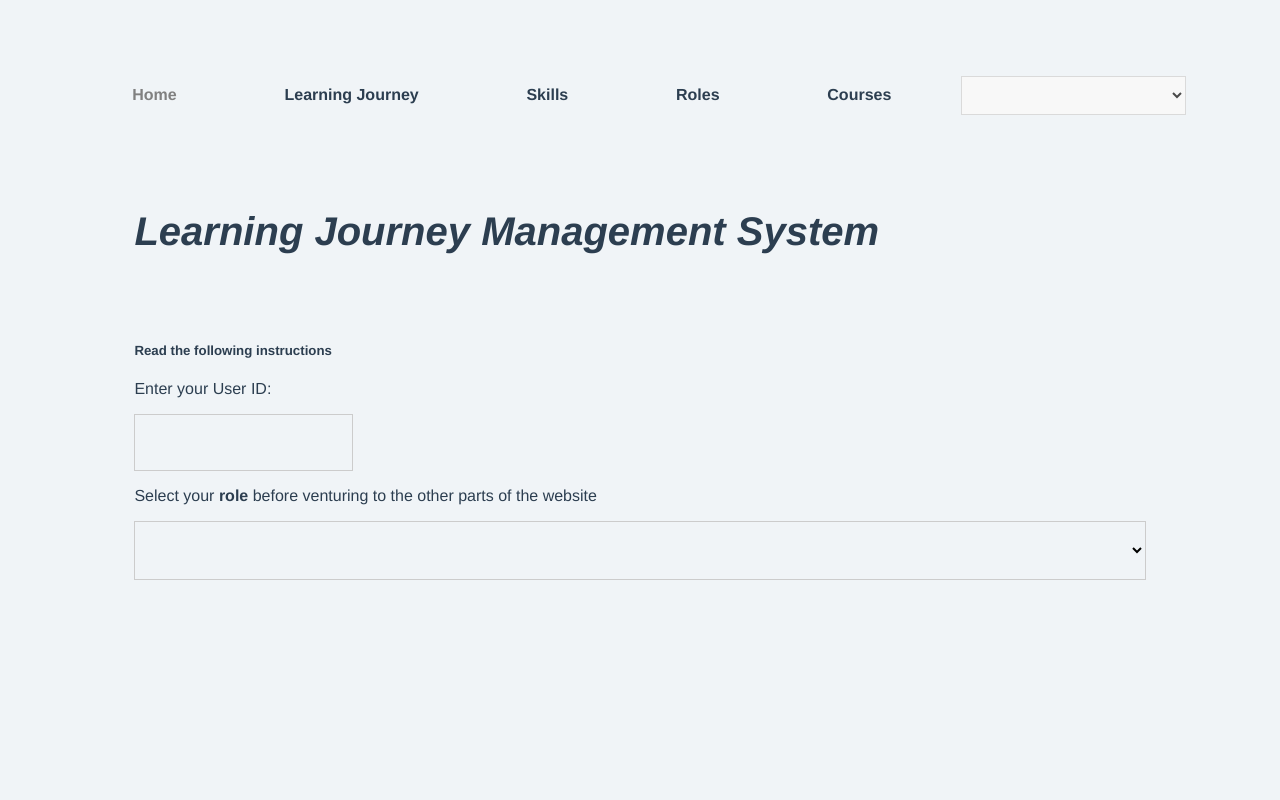
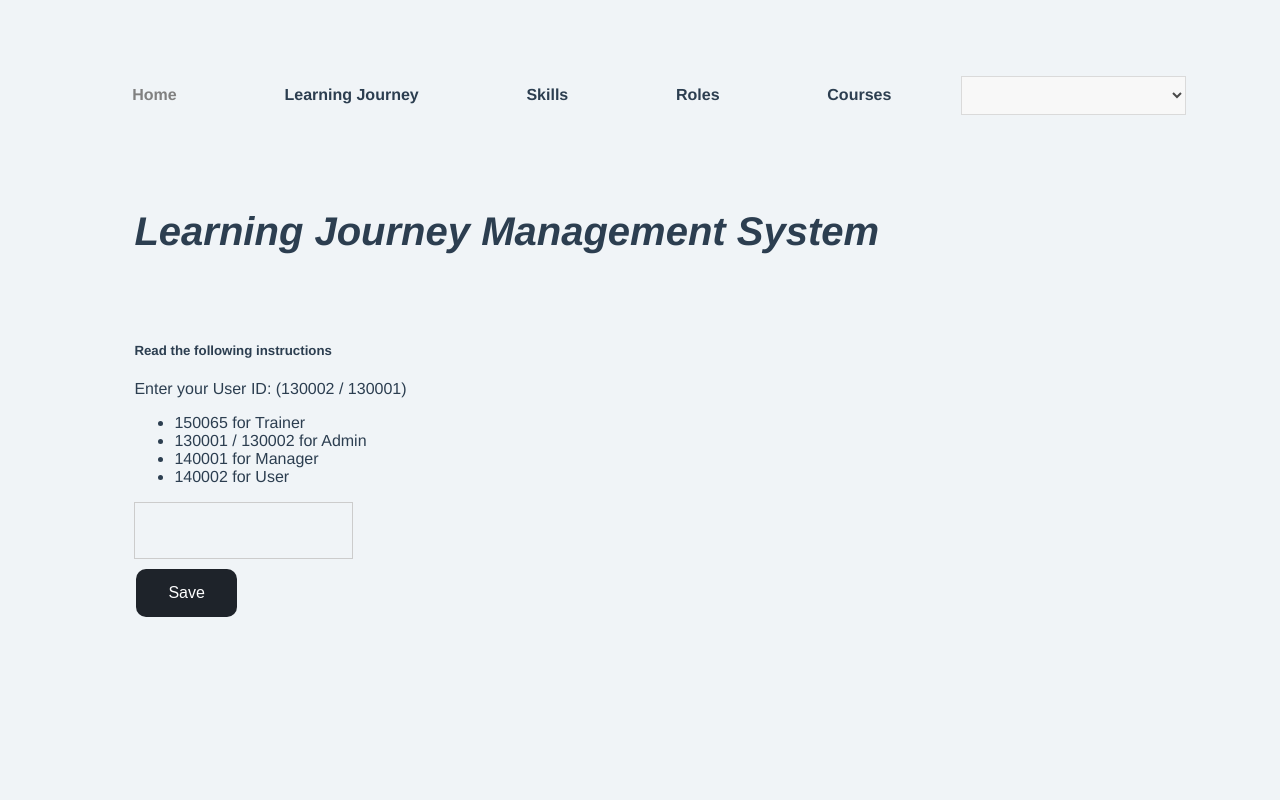
Before and after one commit to minthukha99/spmg7t4, a Vue app: page /#/ in a window 1280 px wide. Shown: the top 800 px of the page. Built offline with nearby package versions, Linux system fonts and the light colour scheme.

Commit message:
Update Home.vue

```diff
--- a/src/components/Home.vue
+++ b/src/components/Home.vue
@@ -9,23 +9,43 @@
             <div class="text-center">
                 <h5 class="mb-1">Read the following instructions</h5>
                 <p>
-                    Enter your User ID:
+                    Enter your User ID:  (130002 / 130001)
                 </p>
-                <input type="text" @change="saveUserId" v-model="userId">
-                <p>
+                <ul>
+                    <li>
+                        150065 for Trainer
+                    </li>
+                    <li>
+                        130001 / 130002 for Admin
+                    </li>
+                    <li>
+                        140001 for Manager
+                    </li>
+                    <li>
+                        140002 for User
+                    </li>
+
+                </ul>
+                <input type="text" v-model="userId">
+                <br>
+                <button type="button" @click="saveUserId" class="button special">
+                    Save
+                </button>
+                <!-- <p>
                     Select your <b>role</b> before venturing to the other parts of the website
-                </p>
+                </p> -->
             </div>
-            <select v-model="selectedRole" @change="saveRoleInSession">
+            <!-- <select v-model="selectedRole" @change="saveRoleInSession">
                 <option selected="true" disabled="disabled">Select your role</option>
                 <option v-for="role in rolesList" :key="role">{{role}}</option>
-            </select>
+            </select> -->
         </section>
     </header>
 </div>
 </template>
 
 <script>
+import axios from "axios";
 // @ is an alias to /src
 // Components
 import NavigationBar from "@/components/NavigationBar.vue";
@@ -40,16 +60,38 @@ export default {
         };
     },
     mounted() {
-        this.selectedRole = sessionStorage.getItem('selectedRole')
+        // this.selectedRole = sessionStorage.getItem('selectedRole')
         this.userId = sessionStorage.getItem('userId')
     },
     methods: {
-        saveRoleInSession() {
-            sessionStorage.setItem('selectedRole', this.selectedRole)
-            location.reload()
-        },
+        // saveRoleInSession() {
+        //     sessionStorage.setItem('selectedRole', this.selectedRole)
+        //     location.reload()
+        // },
         saveUserId() {
             sessionStorage.setItem('userId', this.userId)
+            sessionStorage.setItem('selectedRole', this.selectedRole)
+            // location.reload()
+            const url = "http://localhost:3000/user/" + this.userId
+            axios.get(url)
+                .then(response => {
+                    var roleNumber = response.data.Role
+                    if (roleNumber == 1) {
+                        sessionStorage.setItem('selectedRole', "Admin")
+                    }
+                    else if (roleNumber == 2) {
+                        sessionStorage.setItem('selectedRole', "User")
+                    }
+                    else if (roleNumber == 3) {
+                        sessionStorage.setItem('selectedRole', "Manager")
+                    }
+                    else {
+                        sessionStorage.setItem('selectedRole', "Trainer")
+                    }
+                })
+                .catch(error => {
+                    console.log(error.message)
+                })
         }
     },
 
@@ -177,6 +219,7 @@ a {
     display: flex;
 }
 
+
 #nav-icon3.open span:first-child {
     top: 15px;
     width: 0;
@@ -232,4 +275,9 @@ a {
         font-size: 40px;
     }
 }
+
+.special {
+    color: white;
+    text-decoration: none;
+}
 </style>
```
